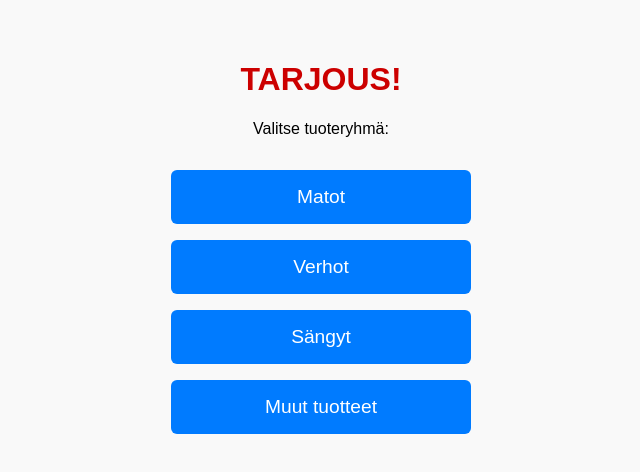
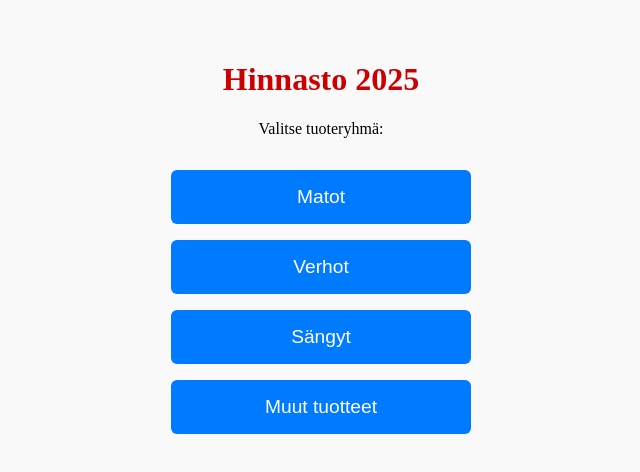
Before and after one commit to AZTTI/matto, a plain HTML site: page index.html in a window 1280 px wide. Shown: the whole page, without its empty margins (319-959 px from the left). Drawn offline with Linux system fonts and the light colour scheme.

Commit message:
index.html

```diff
--- a/index.html
+++ b/index.html
@@ -5,7 +5,7 @@
   <meta name="viewport" content="width=device-width, initial-scale=1.0">
   <title>Hintalaskuri</title>
   <style>
-    body { font-family: sans-serif; background: #f9f9f9; text-align: center; padding: 2rem; }
+    body { font-family: figtree; background: #f9f9f9; text-align: center; padding: 2rem; }
     h1 { color: #c00; }
     .menu { display: flex; flex-direction: column; align-items: center; gap: 1rem; margin-top: 2rem; }
     button {
@@ -25,7 +25,7 @@
   </style>
 </head>
 <body>
-  <h1>TARJOUS!</h1>
+  <h1>Hinnasto 2025</h1>
   <p>Valitse tuoteryhmä:</p>
   <div class="menu">
     <button onclick="location.href='matot.html'">Matot</button>
```
